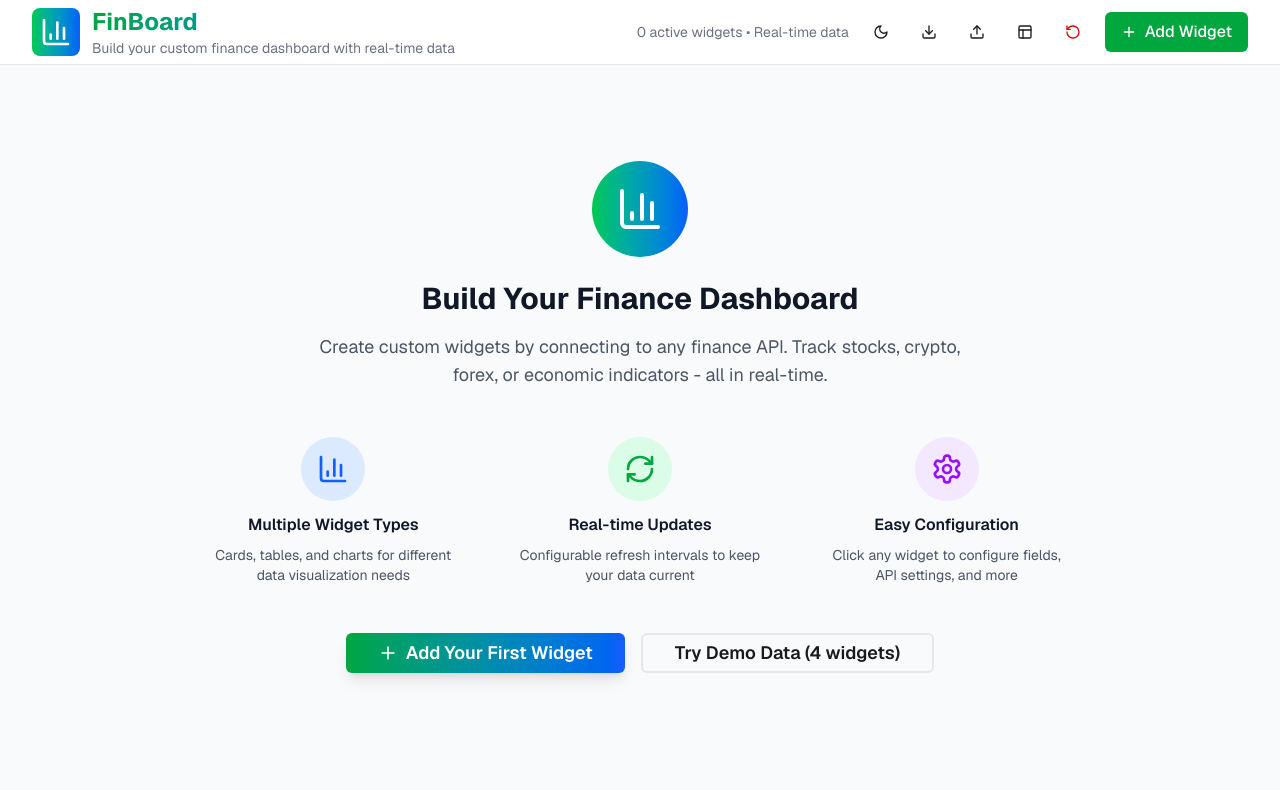
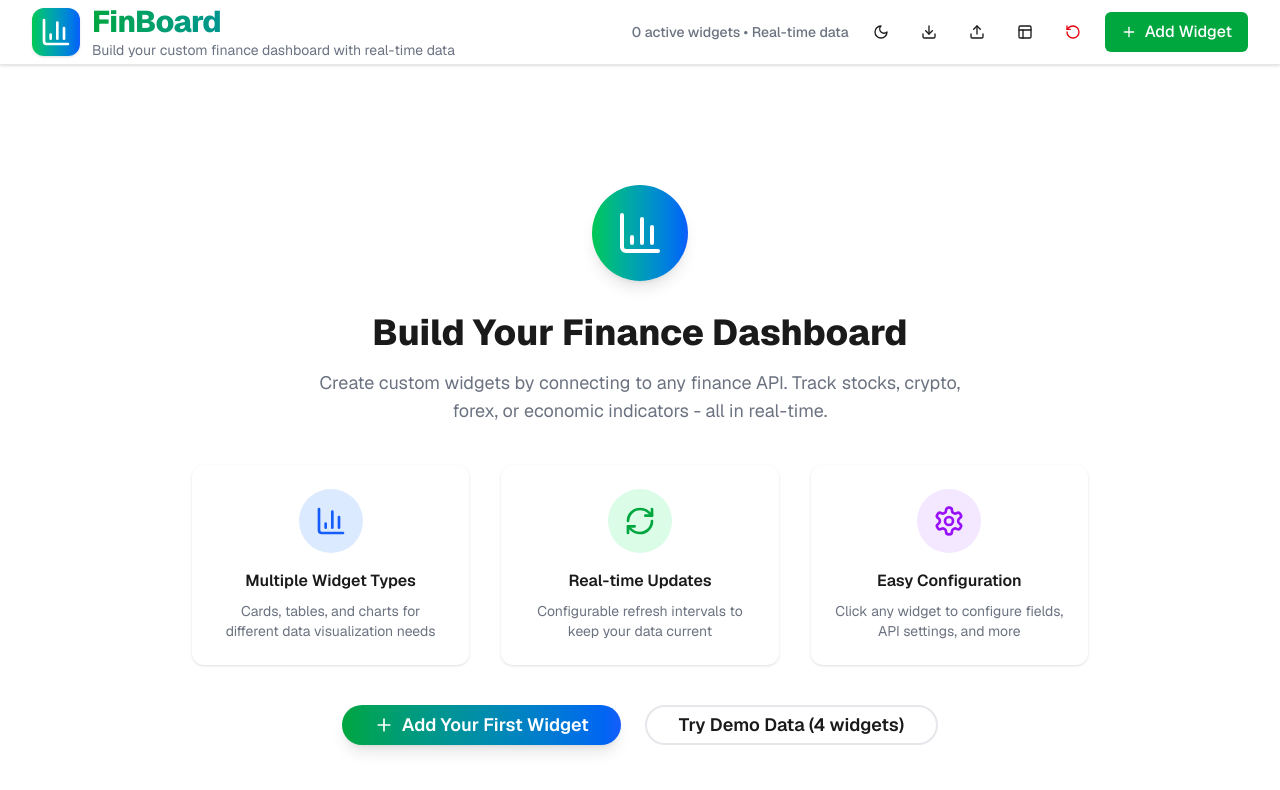
Before and after one commit to nikhildeshmukh170/finboard, a Next.js app: page / in a window 1280 px wide. Shown: the top 790 px of the page. Built offline with nearby package versions, Linux system fonts and the light colour scheme.

Commit message:
add final project

```diff
--- a/src/app/layout.tsx
+++ b/src/app/layout.tsx
@@ -23,7 +23,7 @@ export default function RootLayout({
   children: React.ReactNode;
 }>) {
   return (
-    <html lang="en" className="dark">
+    <html lang="en">
       <body
         className={`${geistSans.variable} ${geistMono.variable} antialiased`}
       >
--- a/src/components/Dashboard.tsx
+++ b/src/components/Dashboard.tsx
@@ -336,12 +336,12 @@ const DashboardContent: React.FC = () => {
 
   if (error) {
     return (
-      <div className="min-h-screen bg-gray-50 dark:bg-gray-900 flex items-center justify-center">
+      <div className="min-h-screen flex items-center justify-center" style={{ background: 'var(--background)', color: 'var(--foreground)' }}>
         <div className="text-center">
-          <h2 className="text-2xl font-bold text-red-600 dark:text-red-400 mb-4">
+          <h2 className="text-2xl font-bold mb-4" style={{ color: 'var(--destructive)' }}>
             Error
           </h2>
-          <p className="text-gray-600 dark:text-gray-400 mb-4">{error}</p>
+          <p className="mb-4" style={{ color: 'var(--muted-foreground)' }}>{error}</p>
           <Button onClick={clearError}>Try Again</Button>
         </div>
       </div>
@@ -349,17 +349,17 @@ const DashboardContent: React.FC = () => {
   }
 
   return (
-    <div className="min-h-screen bg-gray-50 dark:bg-gray-900">
+    <div className="min-h-screen" style={{ background: 'var(--background)', color: 'var(--foreground)' }}>
       {/* Header */}
-      <header className="bg-white dark:bg-gray-800 border-b border-gray-200 dark:border-gray-700">
+      <header className="sticky top-0 z-20 shadow-sm" style={{ background: 'var(--card)', borderBottom: '1px solid var(--border)' }}>
         <div className="max-w-7xl mx-auto px-4 sm:px-6 lg:px-8">
           <div className="flex items-center justify-between h-16">
             <div className="flex items-center gap-3">
-              <div className="bg-gradient-to-r from-green-500 to-blue-600 p-2 rounded-lg">
+              <div className="bg-gradient-to-r from-green-500 to-blue-600 p-2 rounded-xl shadow">
                 <BarChart3 className="h-8 w-8 text-white" />
               </div>
               <div>
-                <h1 className="text-2xl font-bold bg-gradient-to-r from-green-600 to-blue-600 bg-clip-text text-transparent">
+                <h1 className="text-3xl font-extrabold bg-gradient-to-r from-green-600 to-blue-600 bg-clip-text text-transparent tracking-tight">
                   FinBoard
                 </h1>
                 <p className="text-sm text-gray-500 dark:text-gray-400">
@@ -369,7 +369,7 @@ const DashboardContent: React.FC = () => {
             </div>
 
             <div className="flex items-center gap-4">
-              <div className="text-sm text-gray-500 dark:text-gray-400">
+              <div className="text-sm font-medium" style={{ color: 'var(--muted-foreground)' }}>
                 {widgets.length} active widget{widgets.length !== 1 ? 's' : ''} • Real-time data
               </div>
 
@@ -440,7 +440,7 @@ const DashboardContent: React.FC = () => {
       </header>
 
       {/* Main Content */}
-      <main className="max-w-7xl mx-auto px-4 sm:px-6 lg:px-8 py-8">
+  <main className="max-w-7xl mx-auto px-4 sm:px-6 lg:px-8 py-10">
         {isLoading && (
           <div className="flex items-center justify-center py-8">
             <LoadingSpinner size="lg" />
@@ -448,46 +448,44 @@ const DashboardContent: React.FC = () => {
         )}
 
         {widgets.length === 0 ? (
-          <div className="text-center py-16">
-            <div className="bg-gradient-to-r from-green-500 to-blue-600 rounded-full w-24 h-24 flex items-center justify-center mx-auto mb-6">
+          <div className="text-center py-20">
+            <div className="bg-gradient-to-r from-green-500 to-blue-600 rounded-full w-24 h-24 flex items-center justify-center mx-auto mb-8 shadow-lg">
               <BarChart3 className="h-12 w-12 text-white" />
             </div>
-            <h2 className="text-3xl font-bold text-gray-900 dark:text-white mb-4">
+            <h2 className="text-4xl font-extrabold mb-4" style={{ color: 'var(--foreground)' }}>
               Build Your Finance Dashboard
             </h2>
-            <p className="text-gray-600 dark:text-gray-400 mb-8 max-w-2xl mx-auto text-lg">
+            <p className="mb-10 max-w-2xl mx-auto text-lg" style={{ color: 'var(--muted-foreground)' }}>
               Create custom widgets by connecting to any finance API. Track stocks, crypto, forex, or economic indicators - all in real-time.
             </p>
-
             {/* Feature highlights */}
-            <div className="grid grid-cols-1 md:grid-cols-3 gap-6 mb-8 max-w-4xl mx-auto">
-              <div className="text-center p-4">
-                <div className="bg-blue-100 dark:bg-blue-900/20 rounded-full w-16 h-16 flex items-center justify-center mx-auto mb-3">
+            <div className="grid grid-cols-1 md:grid-cols-3 gap-8 mb-10 max-w-4xl mx-auto">
+              <div className="text-center p-6 rounded-xl shadow-sm" style={{ background: 'var(--card)' }}>
+                <div className="bg-blue-100 dark:bg-blue-900/20 rounded-full w-16 h-16 flex items-center justify-center mx-auto mb-4">
                   <BarChart3 className="h-8 w-8 text-blue-600 dark:text-blue-400" />
                 </div>
-                <h3 className="font-semibold text-gray-900 dark:text-white mb-2">Multiple Widget Types</h3>
-                <p className="text-sm text-gray-600 dark:text-gray-400">Cards, tables, and charts for different data visualization needs</p>
+                <h3 className="font-semibold mb-2" style={{ color: 'var(--foreground)' }}>Multiple Widget Types</h3>
+                <p className="text-sm" style={{ color: 'var(--muted-foreground)' }}>Cards, tables, and charts for different data visualization needs</p>
               </div>
-              <div className="text-center p-4">
-                <div className="bg-green-100 dark:bg-green-900/20 rounded-full w-16 h-16 flex items-center justify-center mx-auto mb-3">
+              <div className="text-center p-6 rounded-xl shadow-sm" style={{ background: 'var(--card)' }}>
+                <div className="bg-green-100 dark:bg-green-900/20 rounded-full w-16 h-16 flex items-center justify-center mx-auto mb-4">
                   <RefreshCw className="h-8 w-8 text-green-600 dark:text-green-400" />
                 </div>
-                <h3 className="font-semibold text-gray-900 dark:text-white mb-2">Real-time Updates</h3>
-                <p className="text-sm text-gray-600 dark:text-gray-400">Configurable refresh intervals to keep your data current</p>
+                <h3 className="font-semibold mb-2" style={{ color: 'var(--foreground)' }}>Real-time Updates</h3>
+                <p className="text-sm" style={{ color: 'var(--muted-foreground)' }}>Configurable refresh intervals to keep your data current</p>
               </div>
-              <div className="text-center p-4">
-                <div className="bg-purple-100 dark:bg-purple-900/20 rounded-full w-16 h-16 flex items-center justify-center mx-auto mb-3">
+              <div className="text-center p-6 rounded-xl shadow-sm" style={{ background: 'var(--card)' }}>
+                <div className="bg-purple-100 dark:bg-purple-900/20 rounded-full w-16 h-16 flex items-center justify-center mx-auto mb-4">
                   <Settings className="h-8 w-8 text-purple-600 dark:text-purple-400" />
                 </div>
-                <h3 className="font-semibold text-gray-900 dark:text-white mb-2">Easy Configuration</h3>
-                <p className="text-sm text-gray-600 dark:text-gray-400">Click any widget to configure fields, API settings, and more</p>
+                <h3 className="font-semibold mb-2" style={{ color: 'var(--foreground)' }}>Easy Configuration</h3>
+                <p className="text-sm" style={{ color: 'var(--muted-foreground)' }}>Click any widget to configure fields, API settings, and more</p>
               </div>
             </div>
-
-            <div className="flex gap-4 justify-center">
+            <div className="flex gap-6 justify-center">
               <Button
                 onClick={() => setIsAddModalOpen(true)}
-                className="bg-gradient-to-r from-green-600 to-blue-600 hover:from-green-700 hover:to-blue-700 text-white px-8 py-4 text-lg font-semibold shadow-lg hover:shadow-xl transition-all duration-200"
+                className="bg-gradient-to-r from-green-600 to-blue-600 hover:from-green-700 hover:to-blue-700 text-white px-8 py-4 text-lg font-semibold shadow-lg hover:shadow-xl transition-all duration-200 rounded-full"
               >
                 <Plus className="h-5 w-5 mr-2" />
                 Add Your First Widget
@@ -495,7 +493,7 @@ const DashboardContent: React.FC = () => {
               <Button
                 onClick={handleAddDemoWidgets}
                 variant="outline"
-                 className="px-8 py-4 text-lg font-semibold border-2 hover:bg-gray-50 dark:hover:bg-gray-800"
+                className="px-8 py-4 text-lg font-semibold border-2 hover:bg-gray-50 dark:hover:bg-gray-800 rounded-full"
               >
                 Try Demo Data (4 widgets)
               </Button>
@@ -503,10 +501,19 @@ const DashboardContent: React.FC = () => {
           </div>
         ) : (
                      <DndContext onDragStart={handleDragStart} onDragEnd={handleDragEnd}>
-             <SortableContext items={widgets.map(w => w.id)} strategy={verticalListSortingStrategy}>
-                               <div className="grid grid-cols-1 md:grid-cols-2 lg:grid-cols-3 xl:grid-cols-4 gap-6 auto-rows-fr">
+  <SortableContext
+    items={widgets.map((w) => w.id)}
+    strategy={verticalListSortingStrategy}
+  >
+    <div
+      className="grid grid-cols-1 md:grid-cols-2 lg:grid-cols-3 xl:grid-cols-3
+                 gap-6 auto-rows-fr items-stretch"
+    >
       {widgets.map((widget) => (
-                    <div key={widget.id} className="h-full">
+        <div
+          key={widget.id}
+          className="flex flex-col rounded-lg transition hover:shadow-lg hover:shadow-green-500/50 h-full"
+        >
           <SortableWidget
             widget={widget}
             onRefresh={handleRefreshWidget}
@@ -520,7 +527,12 @@ const DashboardContent: React.FC = () => {
 
       {/* Add Widget Placeholder */}
       <div
-                    className="border-2 border-dashed border-gray-300 dark:border-gray-600 rounded-lg p-8 text-center hover:border-green-500 dark:hover:border-green-400 transition-all duration-200 cursor-pointer hover:bg-gray-50 dark:hover:bg-gray-800/50 h-full flex flex-col justify-center"
+        className="h-full flex flex-col justify-center border-2 border-dashed
+                   border-gray-300 dark:border-gray-600 rounded-lg p-8 text-center
+                   hover:border-green-500 dark:hover:border-green-400
+                   hover:shadow-lg hover:shadow-green-500/50
+                   transition-all duration-200 cursor-pointer
+                   hover:bg-gray-50 dark:hover:bg-gray-800/50"
         onClick={() => setIsAddModalOpen(true)}
       >
         <div className="bg-gray-100 dark:bg-gray-700 rounded-full w-16 h-16 flex items-center justify-center mx-auto mb-4">
@@ -536,6 +548,7 @@ const DashboardContent: React.FC = () => {
     </div>
   </SortableContext>
 
+  {/* Drag overlay must stay inside DndContext */}
   <DragOverlay>
     {activeWidget ? (
       <div className="opacity-50">
@@ -556,13 +569,13 @@ const DashboardContent: React.FC = () => {
 
       {/* Footer */}
       {widgets.length > 0 && (
-        <footer className="bg-white dark:bg-gray-800 border-t border-gray-200 dark:border-gray-700 mt-16">
+        <footer className="mt-16 shadow-inner" style={{ background: 'var(--card)', borderTop: '1px solid var(--border)' }}>
           <div className="max-w-7xl mx-auto px-4 sm:px-6 lg:px-8 py-6">
             <div className="flex items-center justify-between">
-              <div className="text-sm text-gray-500 dark:text-gray-400">
+              <div className="text-sm font-medium" style={{ color: 'var(--muted-foreground)' }}>
                 FinBoard Dashboard • {widgets.length} widget{widgets.length !== 1 ? 's' : ''} active
               </div>
-              <div className="text-sm text-gray-500 dark:text-gray-400">
+              <div className="text-sm font-medium" style={{ color: 'var(--muted-foreground)' }}>
                 Last updated: {new Date().toLocaleTimeString()}
               </div>
             </div>
--- a/src/components/widgets/SortableWidget.tsx
+++ b/src/components/widgets/SortableWidget.tsx
@@ -22,7 +22,7 @@ const SortableWidget: React.FC<SortableWidgetProps> = (props) => {
       style={style}
       {...attributes}
       {...listeners}
-      className="cursor-move"
+      className="cursor-move h-full"
     >
       <WidgetFactory {...props} />
     </div>
--- a/src/components/widgets/WidgetCard.tsx
+++ b/src/components/widgets/WidgetCard.tsx
@@ -21,7 +21,6 @@ const WidgetCard: React.FC<WidgetCardProps> = ({
   onRefresh,
   onConfigure,
   onDelete,
-  onEdit,
   onClick
 }) => {
   const formatValue = (value: any, format?: string) => {
--- a/src/components/widgets/WidgetChart.tsx
+++ b/src/components/widgets/WidgetChart.tsx
@@ -45,7 +45,6 @@ const WidgetChart: React.FC<WidgetChartProps> = ({
   onRefresh,
   onConfigure,
   onDelete,
-  onEdit,
   onClick
 }) => {
          const chartData = useMemo(() => {
```
Lines whose indentation alone changed are shown as unchanged.
